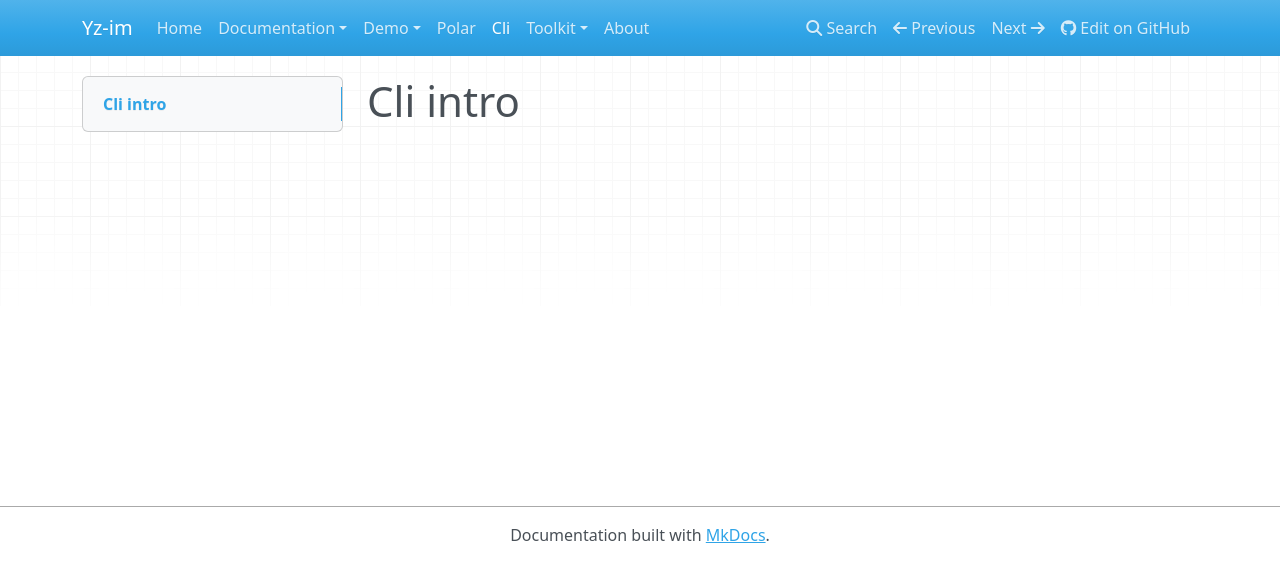
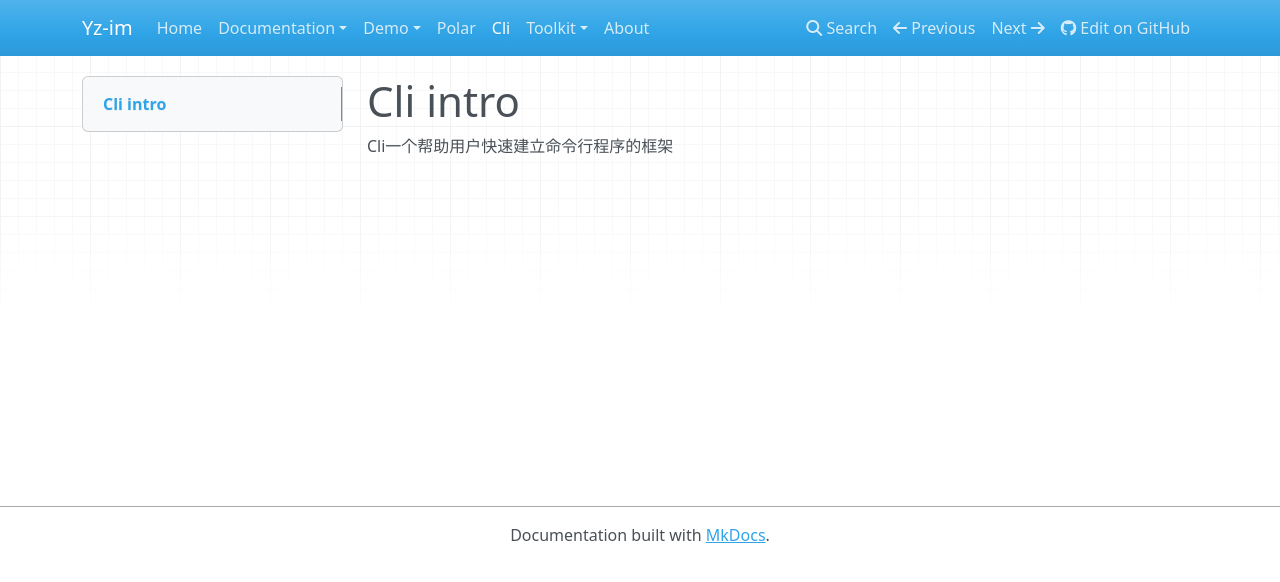
Before and after one commit to yz-im/yz-im.github.io, an MkDocs documentation site: the page built from docs/cli/intro.md, in a window 1280 px wide. Shown: the top 582 px of the page. Built offline with MkDocs 1.6.1, drawn with Linux system fonts in a browser that asks for light colours; nearby versions of some CDN libraries.

Commit message:
update: update cli

```diff
--- a/docs/cli/intro.md
+++ b/docs/cli/intro.md
@@ -1 +1,3 @@
 # Cli intro
+
+Cli一个帮助用户快速建立命令行程序的框架
```
